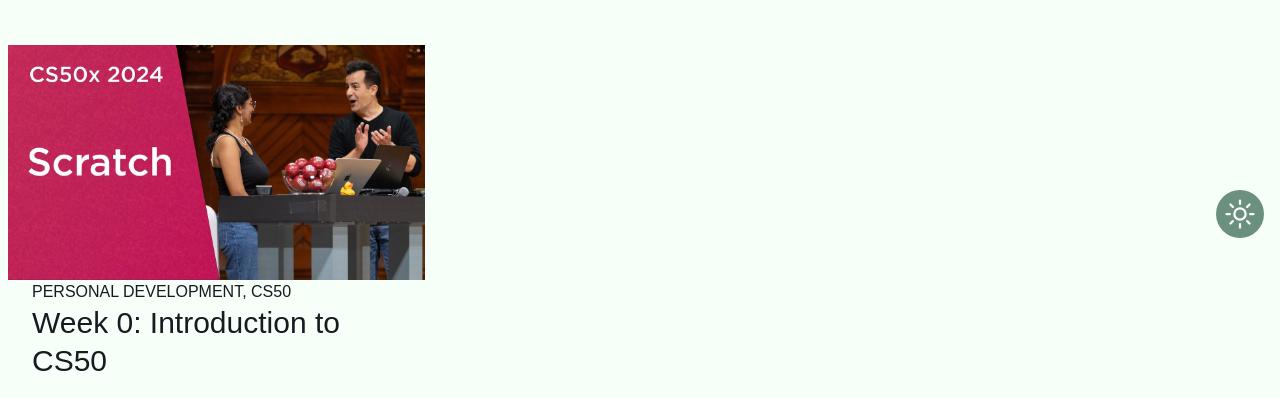
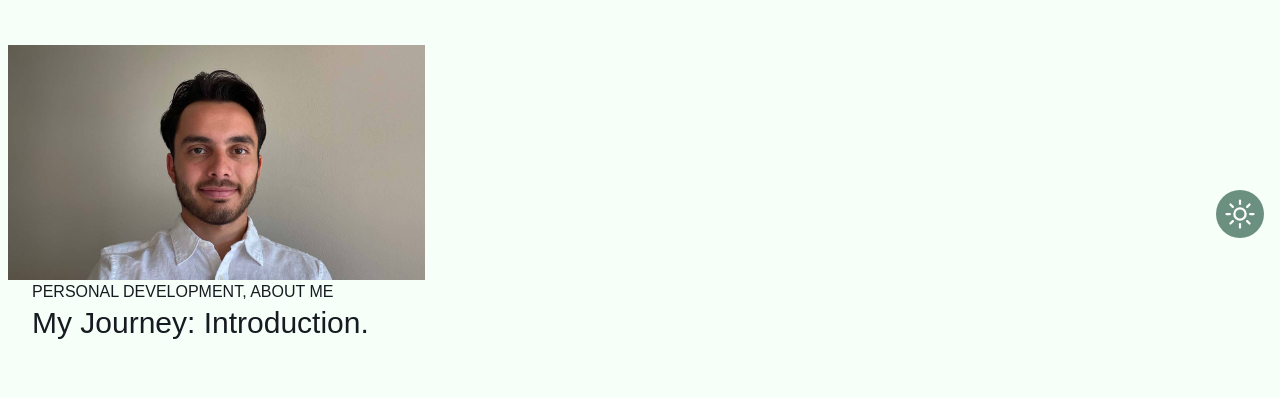
Before and after one commit to jordanrogrs/static-blog, a plain HTML site: page index.html in a window 1280 px wide. Shown: the part 554-952 px from the top of the page. Drawn offline with Linux system fonts and the light colour scheme; a web font is replaced by a local one.

Commit message:
Updated Introduction blog photo

```diff
--- a/index.html
+++ b/index.html
@@ -76,11 +76,11 @@
     <h2 class="heading__primary">Read my blog</h2>
     <p>Follow along my journey of self-improvement as I become the best possible me.</p>
     <div class="blog__row">
-        <a href="/blog/cs50x/introduction-to-computer-science-week-0" class="blog__article">
+        <a href="/blog/personal/introduction" class="blog__article">
             <div>
-                <img src="images\blog\CS50x 2024 Week 0 YT Thumbnail.jpg" alt="CS50x 2024 - Scratch">
-                <div class="blog__topic">Personal Development, CS50</div>
-                <div class="blog__title heading__secondary">Week 0: Introduction to CS50</div>
+                <img src="images/blog/Jordan-blog-placeholder.jpg" alt="Jordan Rogers">
+                <div class="blog__topic">Personal Development, About Me</div>
+                <div class="blog__title heading__secondary">My Journey: Introduction.</div>
             </div>
         </a>
     </div>
```
Also changed, not shown: blog/index.html (+2 -2 lines), images/blog/Jordan-blog-placeholder.jpg (added).
